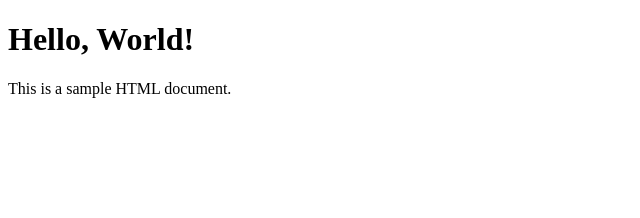
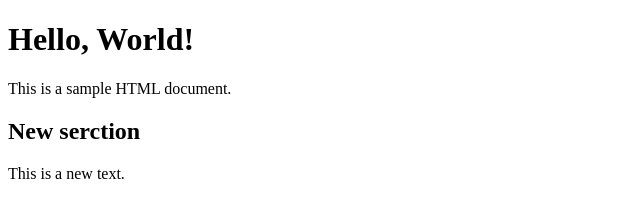
Before and after one commit to dmageyev/Web-Middle_Last, a plain HTML site: page index.html in a window 1280 px wide. Shown: the whole page, without its empty margins (0-640 px from the left). Drawn offline with Linux system fonts and the light colour scheme.

```diff
--- a/index.html
+++ b/index.html
@@ -8,6 +8,7 @@
 <body>
     <h1>Hello, World!</h1>
     <p>This is a sample HTML document.</p>
-
+<h2>New serction</h1>
+    <p>This is a new text.</p>
 </body>
 </html>
```
